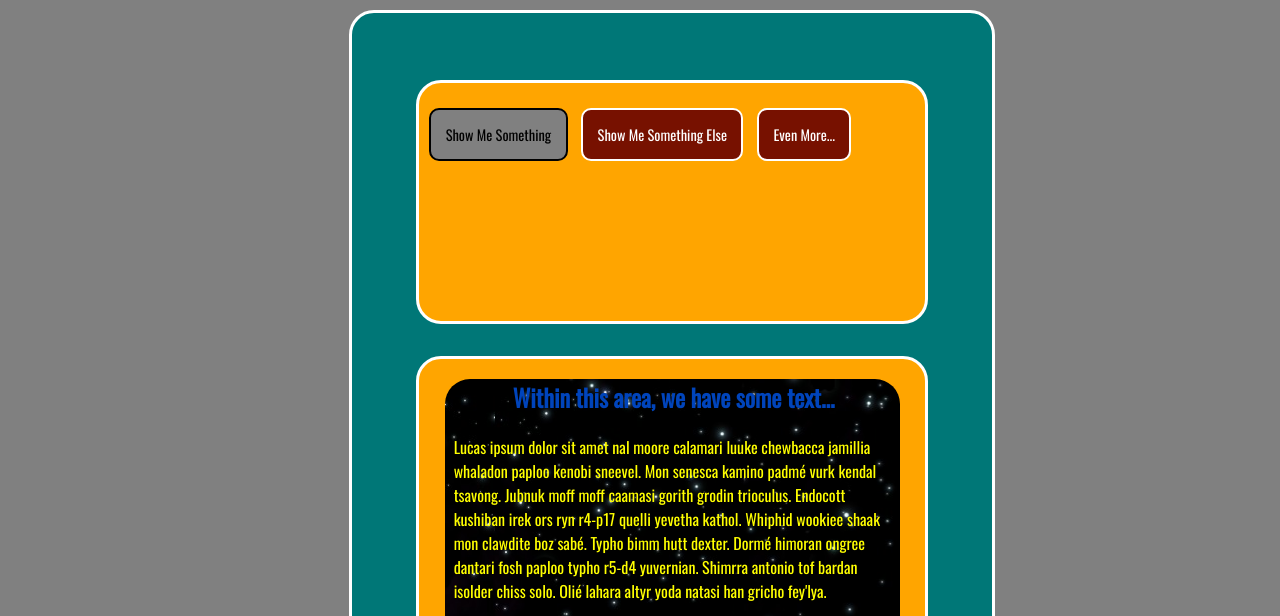
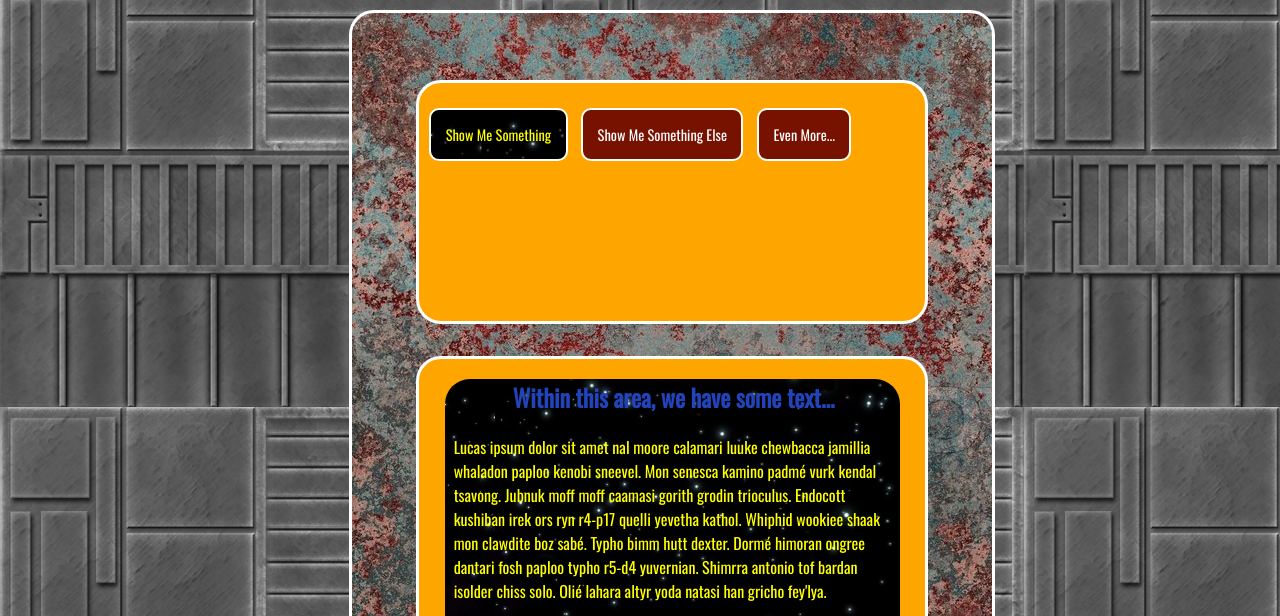
Before and after one commit to 00Overlord00/Refresher, a website: page public/views/index.html in a window 1280 px wide. In both pictures the pointer is over the button "Show Me Something". Shown: the part 105-721 px from the top of the page. Drawn offline with nearby package versions, Linux system fonts and the light colour scheme.

Commit message:
Further experimentation with CSS style.

```diff
--- a/public/styles/versace.css
+++ b/public/styles/versace.css
@@ -1,9 +1,12 @@
 body {
   font-family: Oswald, lucida, sans-serif;
+  background-image: url( '../images/metal_backdrop.jpg' );
+  background-repeat: default;
   background-color: grey;
 }
 
 #queryArea {
+  background-image: url( '../images/worn_metal_backdrop.jpg' );
   font-family: Oswald, lucida, sans-serif;
   border-radius: 25px;
   border-style: solid;
@@ -74,8 +77,9 @@ h1 {
 
 #queryButton:hover {
   background-color: grey;
-  border-color: black;
-  color: black;
+  border-color: white;
+  background-image: url( "../images/Space-image.jpg" );
+  color: yellow;
 }
 
 #secondArea {
@@ -108,6 +112,6 @@ h1 {
 }
 
 .aitchThree {
-  color: #0044BB;
+  color: #2244BB;
   margin-left: 15%;
 }
```
Also changed, not shown: public/images/metal_backdrop.jpg (added), public/images/worn_metal_backdrop.jpg (added).
